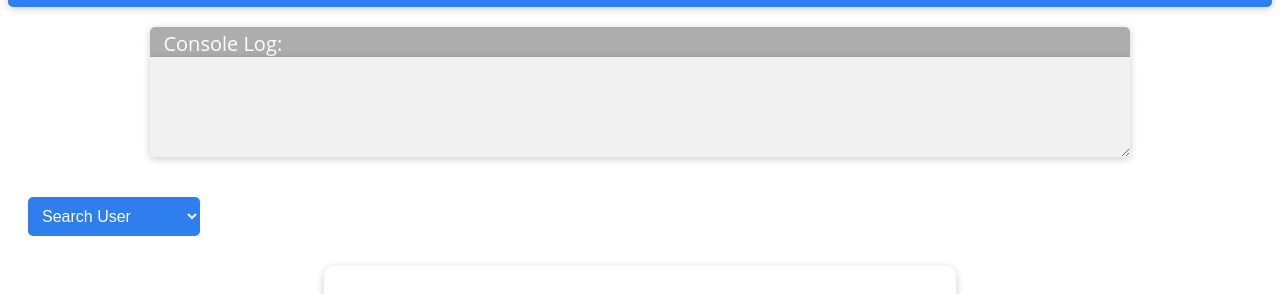
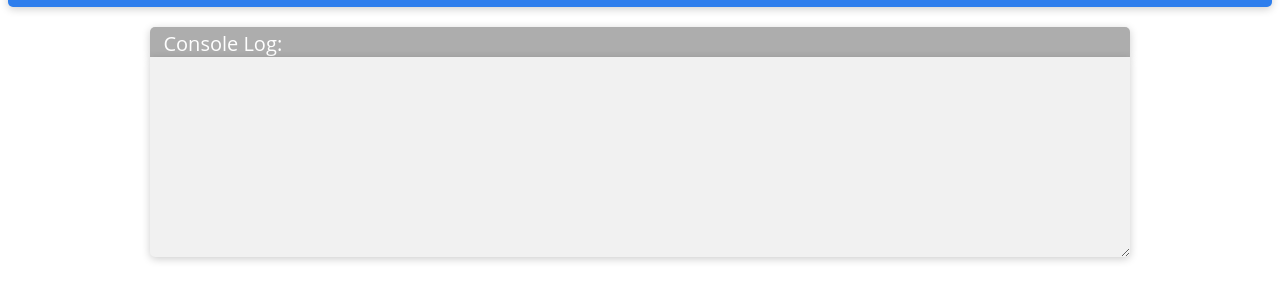
Before and after one commit to aisenhart/PhysicsChat, a website: page private/admin.html in a window 1280 px wide. Shown: the part 82-376 px from the top of the page. Drawn offline with nearby package versions, Linux system fonts and the light colour scheme; files that its build step writes are made by us from their sources.

Commit message:
Admin Panel

```diff
--- a/public/admin.css
+++ b/public/admin.css
@@ -159,10 +159,12 @@
     resize: none;
     box-shadow: 0 2px 8px rgba(0, 0, 0, 0.2);
     resize: vertical;
-    min-height: 100px;
-    max-height: 400px;
+    min-height: 200px;
+    max-height: 450px;
   }
-
+  textarea:focus {
+    outline: none;
+  }
   #new-user:checked ~ #new-user,
   #ban-user:checked ~ #ban-user,
   #unban-user:checked ~ #unban-user,
```
